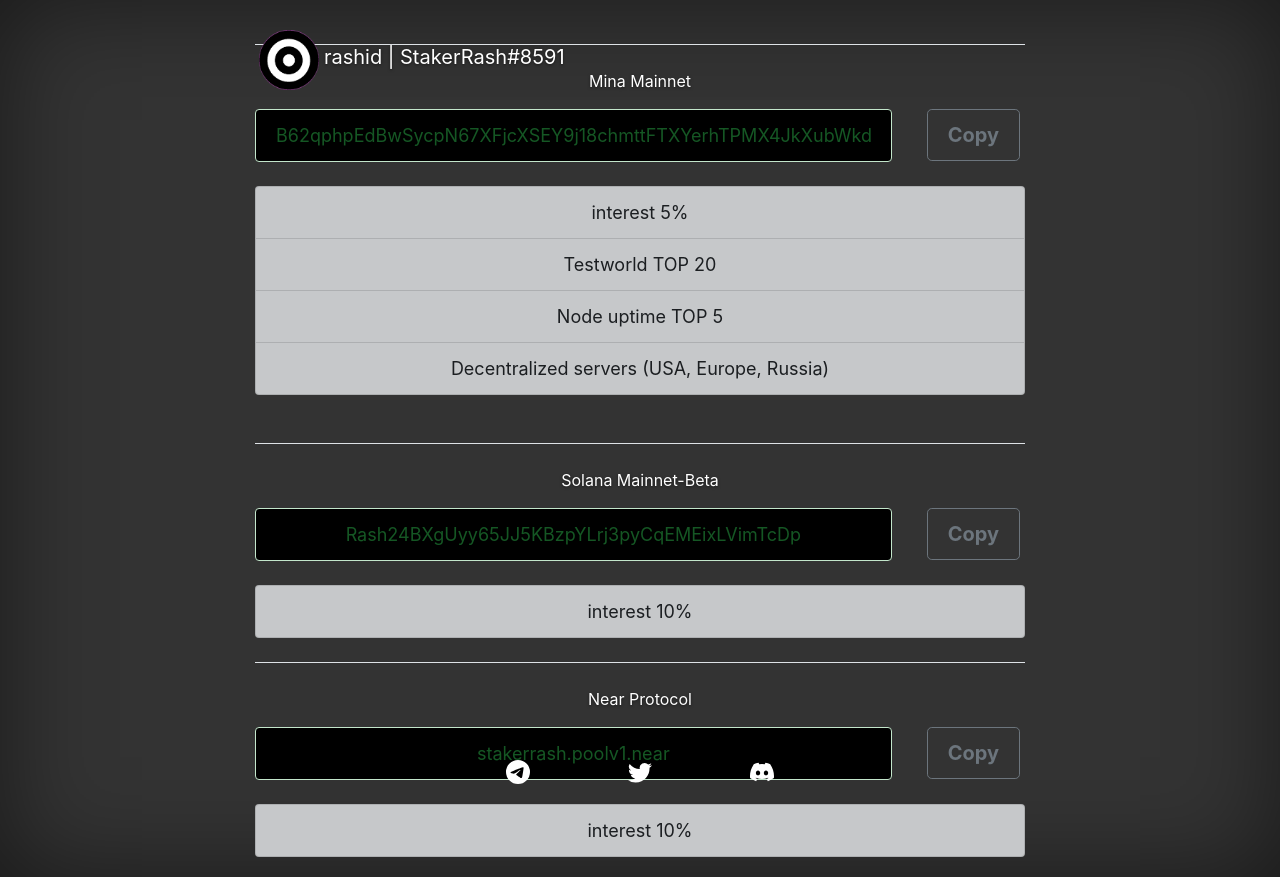
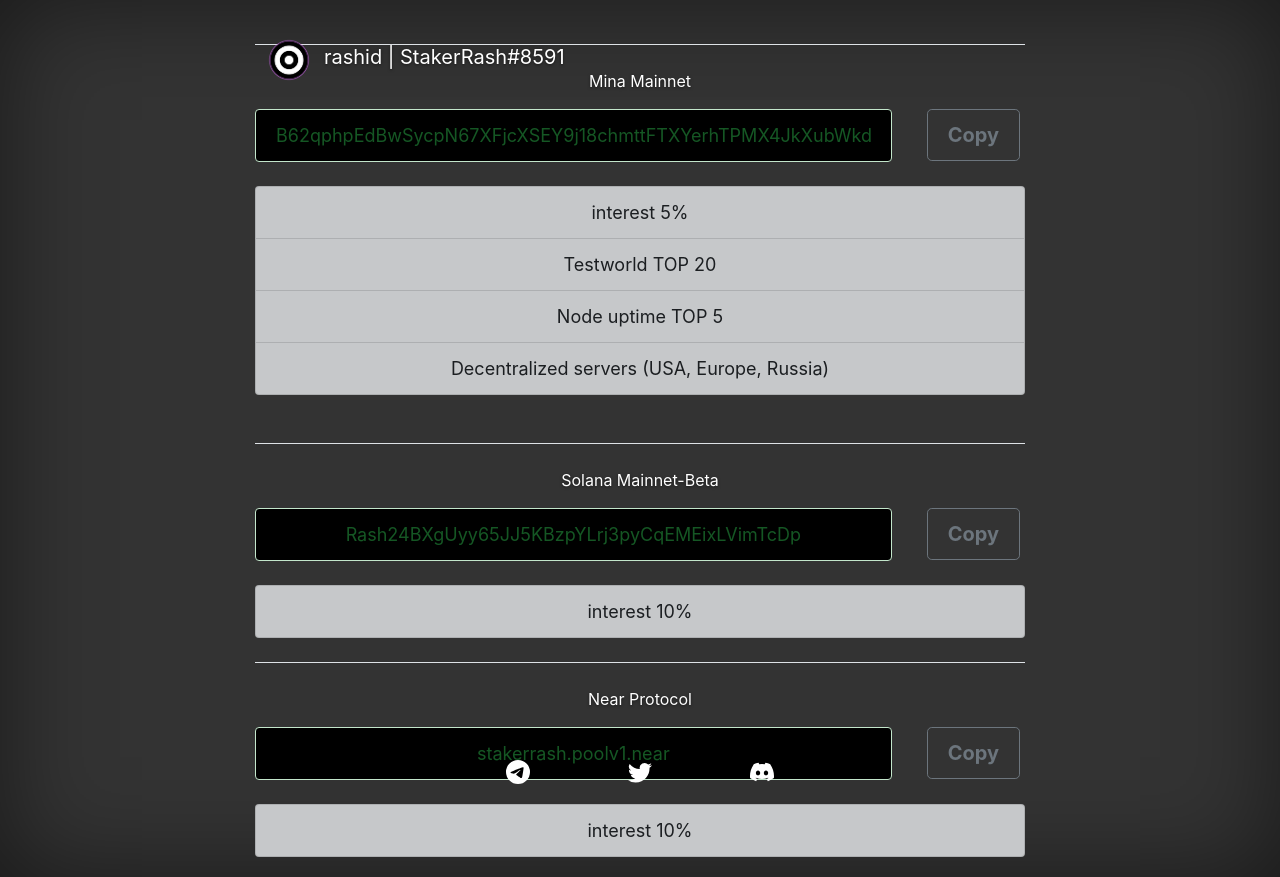
Before and after one commit to rashidovich/validator_rash, a plain HTML site: page index.html in a window 1280 px wide. Drawn offline with Linux system fonts and the light colour scheme.

Commit message:
changing logo

```diff
--- a/index.html
+++ b/index.html
@@ -23,7 +23,7 @@
       <div class="masthead clearfix">
         <div class="inner">
           <div class="clearfix">
-            <img src="vendor/bootstrap/img/circle-cropped.png" alt="..." class="ico">
+            <img src="vendor/bootstrap/img/logo.png" alt="..." class="ico">
             <a class="navbar-brand" href="#">rashid | StakerRash#8591</a>
           </div>
         </div>
```
